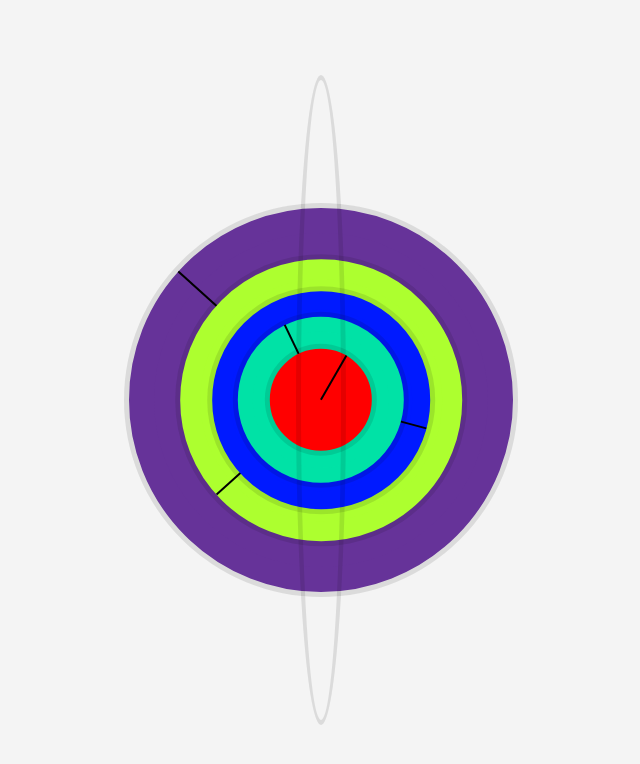
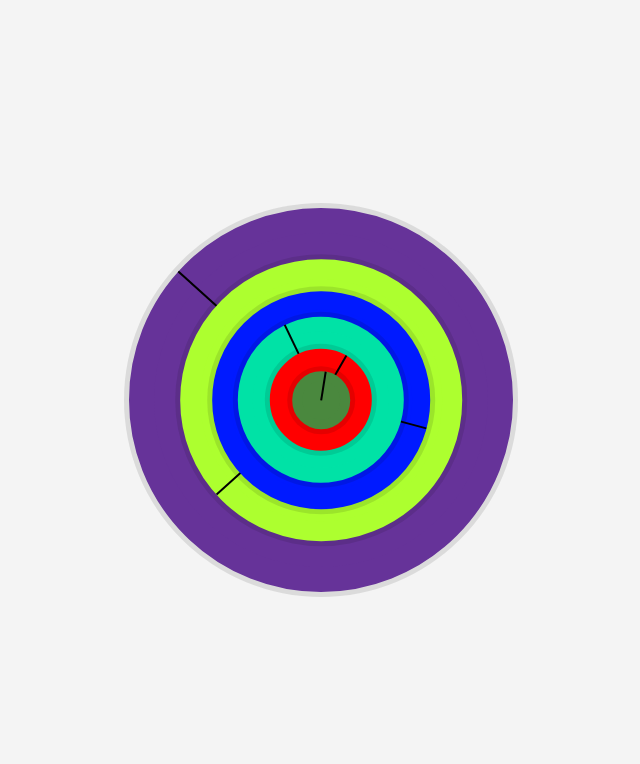
Before and after one commit to jasonsutter87/CircleCalendar, a plain HTML site: page index.html in a window 1280 px wide. Shown: the whole page, without its empty margins (319-959 px from the left). Drawn offline with Linux system fonts and the light colour scheme.

Commit message:
Update styles.css

```diff
--- a/styles.css
+++ b/styles.css
@@ -122,4 +122,22 @@ body, html {
   left: 50%;
   transform: translate(-50%, -100%) rotate(10deg);
   transform-origin: bottom; /* Position the line at the center */
+}
+
+.ring-6 {
+  width: 4.5vw;
+  height: 4.5vw;
+  border-color: #4a883e;
+  border-width: 10px; /* Increased thickness for the innermost ring */
+  background-color: #4a883e;
+}
+.ring-6 .line {
+  position: absolute;
+  width: 2px; /* Line thickness */
+  height: 2.25vw; /* Radius of the circle */
+  background-color: black;
+  top: 50%;
+  left: 50%;
+  transform: translate(-50%, -100%) rotate(10deg);
+  transform-origin: bottom; /* Position the line at the center */
 }/*# sourceMappingURL=styles.css.map */
```
